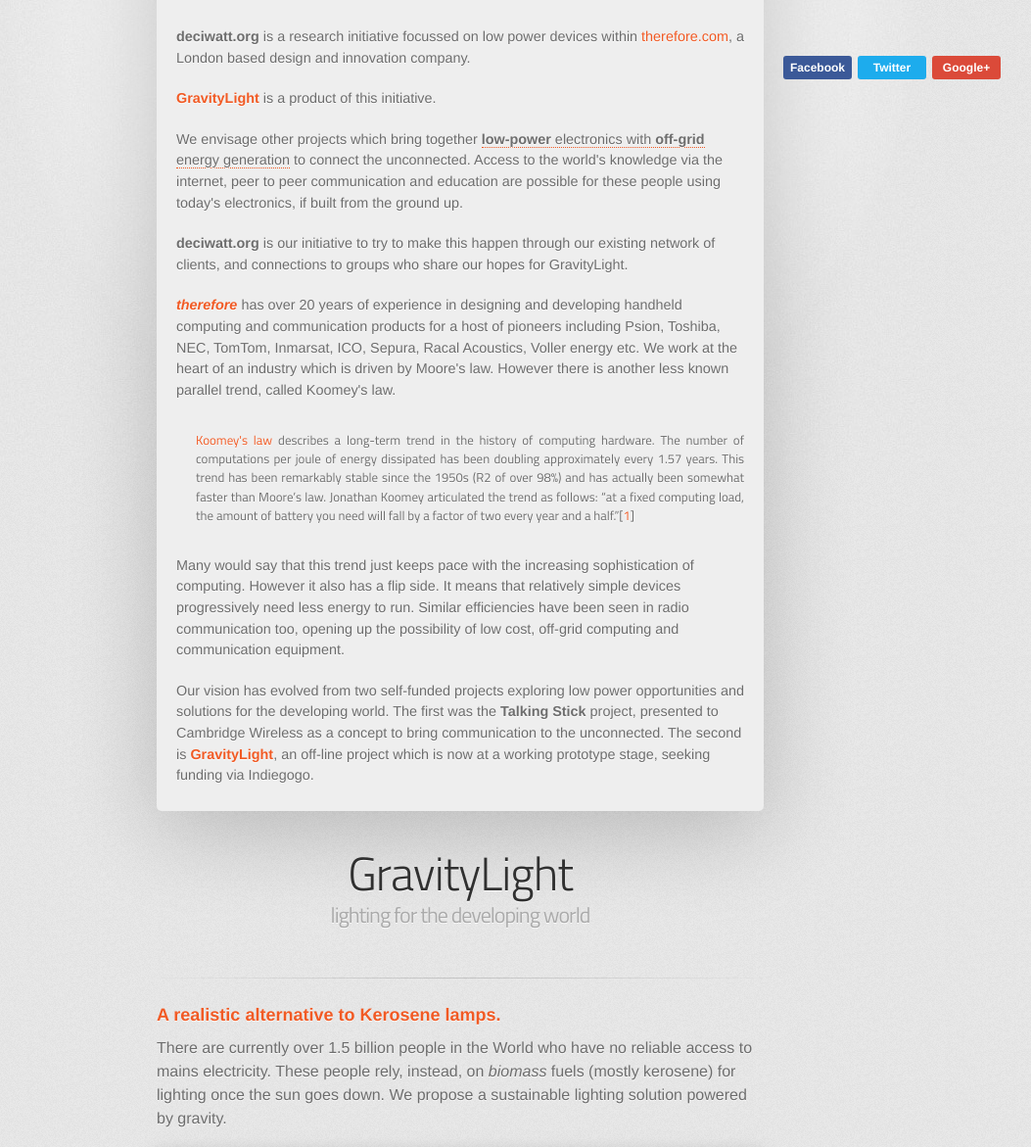
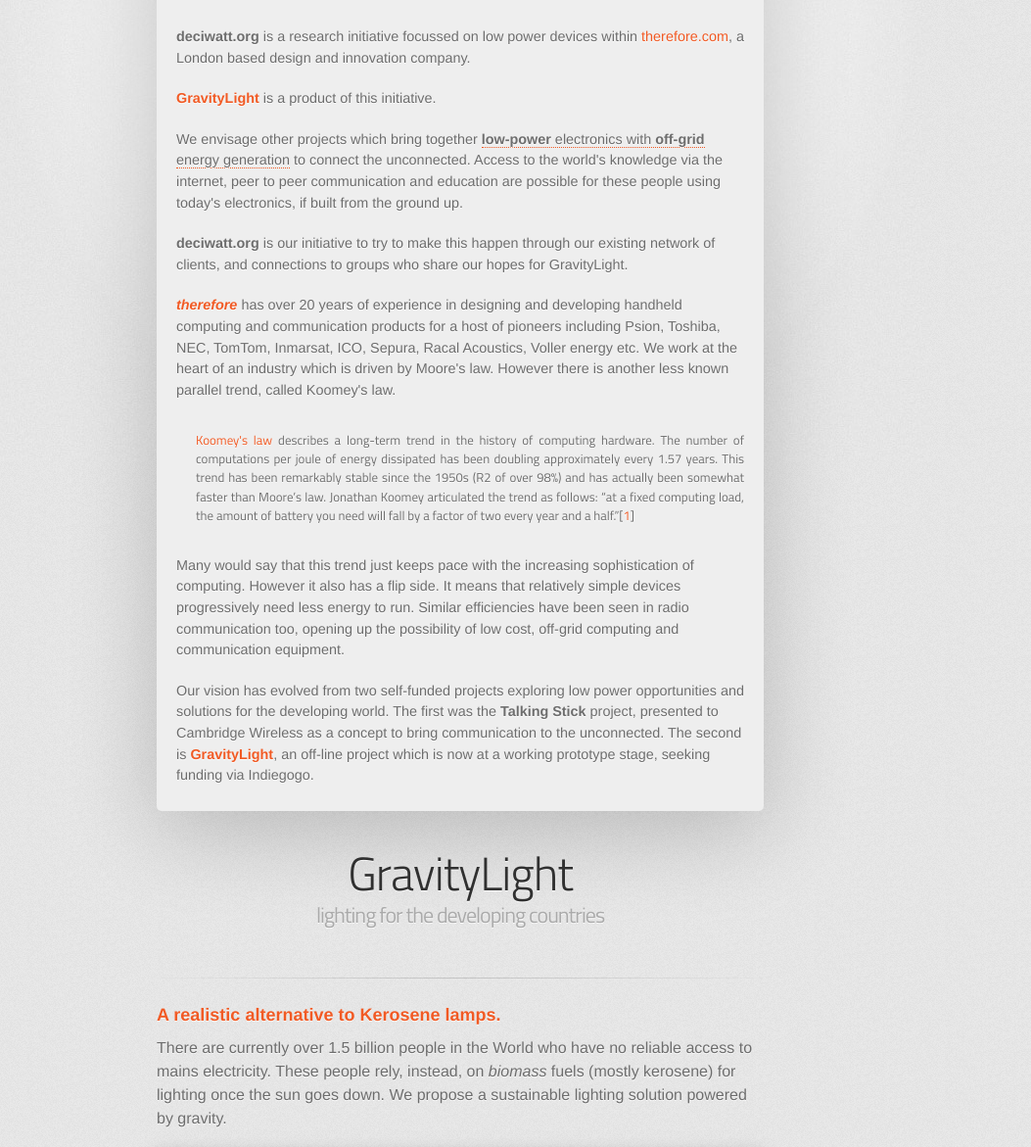
Before and after one commit to ThereforeDesign/dcwtt, a plain HTML site: page index.html in a window 1280 px wide. Shown: the part 103-1274 px from the top of the page at 98% size, without its empty margins (170-1223 px from the left). Drawn offline with nearby package versions, Linux system fonts and the light colour scheme; grey boxes are pictures that could not be loaded.

Commit message:
developing countries

```diff
--- a/index.html
+++ b/index.html
@@ -16,7 +16,7 @@
     <!--[if lt IE 9]>
     <script src="//html5shiv.googlecode.com/svn/trunk/html5.js"></script>
     <![endif]-->
-    <title>Help make it happen for GravityLight, lighting for the developing world</title>
+    <title>Help make it happen for GravityLight, lighting for the developing countries</title>
 
     <script type="text/javascript">var switchTo5x=false;</script>
     <script type="text/javascript" src="http://w.sharethis.com/button/buttons.js"></script>
@@ -54,7 +54,7 @@
 
         <header id="gravitylight">
           <h1>GravityLight</h1>
-          <h2>lighting for the developing world</h2>
+          <h2>lighting for the developing countries</h2>
         </header>
 
         <hr>
@@ -64,12 +64,12 @@
 
             <p>There are currently over 1.5 billion people in the World who have no reliable access to mains electricity. These people rely, instead, on <em>biomass</em> fuels (mostly kerosene) for lighting once the sun goes down. We propose a sustainable lighting solution powered by gravity.</p>
 
-            <div id="float">
-            <!--    <iframe src="http://www.indiegogo.com/project/274509/widget/1848870" width="224px" height="439px" frameborder="0" scrolling="no"></iframe> -->
+            <!-- <div id="float">
+                <iframe src="http://www.indiegogo.com/project/274509/widget/1848870" width="224px" height="439px" frameborder="0" scrolling="no"></iframe>
 
                 <a href="#" class="soc-btn fb">Facebook</a> <a href="#" class="soc-btn tw">Twitter</a> <a href="#" class="soc-btn gp">Google+</a>
-            <!--    <span class='st_sharethis_large' displayText='ShareThis'><sup style="padding: auto 0;"></sup></span> -->
-            </div>
+                <span class='st_sharethis_large' displayText='ShareThis'><sup style="padding: auto 0;"></sup></span>
+            </div> -->
             <div class="video">
                 <iframe src="http://player.vimeo.com/video/53588182" class="shadow" width="400" height="230" frameborder="0" webkitAllowFullScreen mozallowfullscreen allowFullScreen></iframe>
             </div>
```
